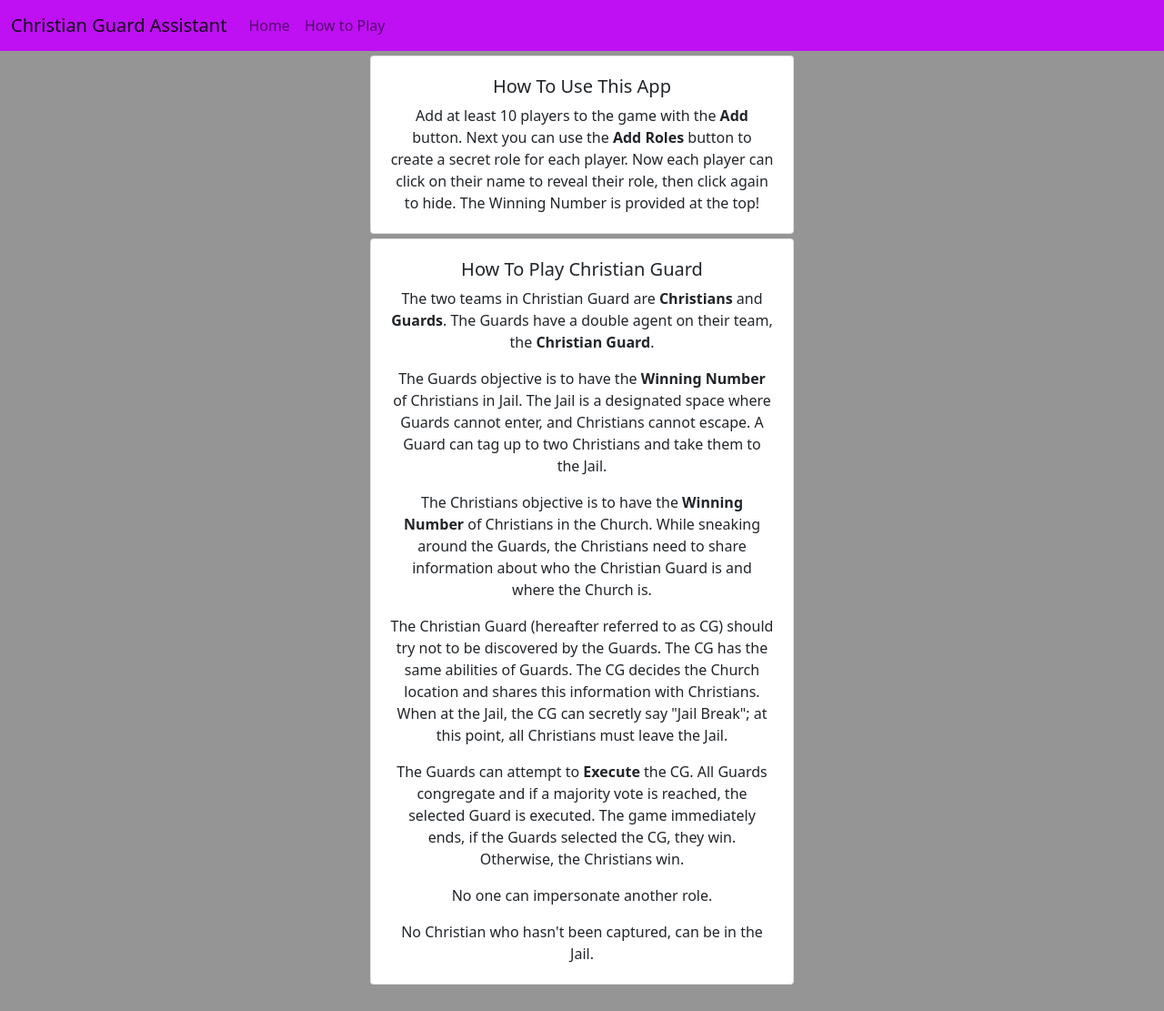
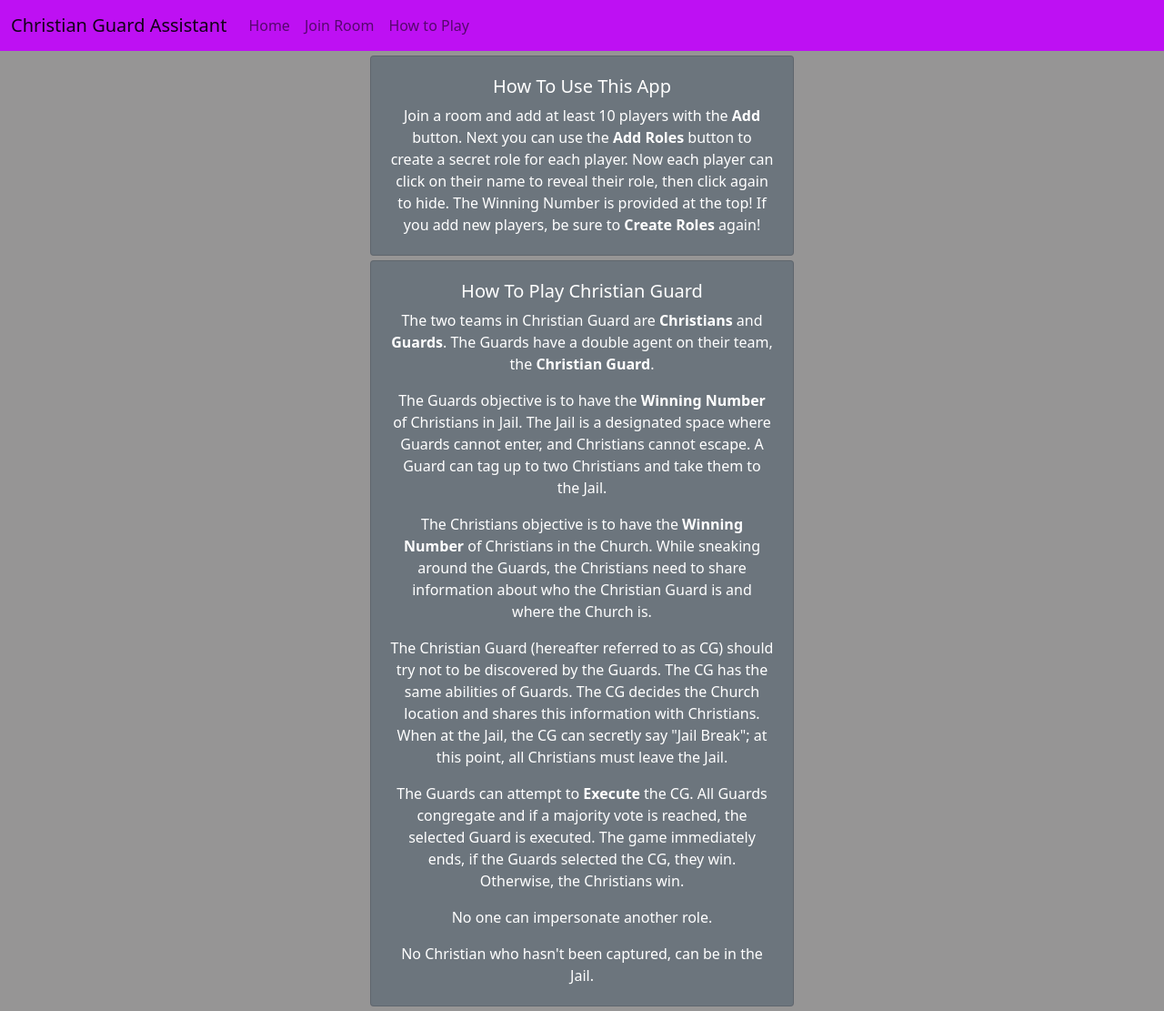
Before and after one commit to gary-kaufman/Christian-Guard-Assistant, a Flask app: page /info in a window 1280 px wide. Shown: the whole page at 91% size. Before the commit the page ends 1082 px from the top, so only its background shows below. Run offline with Flask 2, Linux system fonts and the light colour scheme.

Commit message:
added rooms with codes

```diff
--- a/app.py
+++ b/app.py
@@ -1,145 +1,201 @@
 from sqlite3.dbapi2 import connect
-from flask import Flask, render_template, request, g
+from flask import Flask, render_template, request, g, session
 import sqlite3
+from flask.helpers import url_for
 from helpers import get_roles, check_name
-
 from werkzeug.utils import redirect
+from datetime import timedelta
 
 app = Flask(__name__)
+app.secret_key = "poiujkfepqocjnwoicz"  # This is required by session
+app.permanent_session_lifetime = timedelta(hours=5)
 
+# Functions to prepare and utilize the database
 def connect_db():
-    sql = sqlite3.connect('./players.db')
+    sql = sqlite3.connect('./rooms.db')
     sql.row_factory = sqlite3.Row
     return sql
+
 
 def get_db():
     if not hasattr(g, 'sqlite3'):
         g.sqlite3_db = connect_db()
     return g.sqlite3_db
 
+
 @app.teardown_appcontext
 def close_db(error):
     if hasattr(g, 'sqlite3_db'):
         g.sqlite3_db.close()
 
-win_num = 0
-w_n_statement = "Add at least 10 players and then click Create Roles!"
+# These values are prepared for gameplay
+winning_number = 0
+statement = "Add at least 10 players and then click Create Roles!"  # The statement is updated frequently
+
+
+@app.route("/join_room", methods=["GET", "POST"]) # If the user is not in session, they will be redirected here
+def join_room():
+    if request.method == "POST":
+        room_name = request.form.get("room_name")
+        room_code = request.form.get("room_code")
+        db = get_db()
+        check_rooms = db.execute("SELECT * FROM rooms WHERE room_name = ?", (room_name,))
+        rows = check_rooms.fetchall()
+
+        if len(rows) != 1 or rows[0]["room_code"] != room_code:  # Validate that room exists and code matches
+            return render_template("/join_room.html")
+
+        else:
+            session['room'] = room_name
+            return redirect("/")
+
+    else:
+        return render_template("/join_room.html")
+
+
+@app.route("/leave_room")
+def leave_room():
+    session.clear()
+    return redirect("/join_room")
+
 
 @app.route("/", methods = ["GET", "POST"])
 def home():
-    global w_n_statement
+    global statement
+    if 'room' in session:
 
-    if request.method == "POST":
-        player_name = request.form.get("player_name")  # Get player name
-        valid_name = check_name(player_name) # Check if valid
-        if valid_name:
-            db = get_db()
-            db.execute("INSERT INTO players (name) VALUES (?)", (player_name,))
-            db.commit()  # must push this to store in database!
-            all_players = db.execute("SELECT * FROM players ORDER BY id DESC")  # Get dict of players
-            rows = all_players.fetchall()
-            w_n_statement = "Add at least 10 players and then click Create Roles!"
-            return render_template("index.html", rows=rows, w_n_statement=w_n_statement)
+        if request.method == "POST":
+            player_name = request.form.get("player_name")  # Get player name
+            valid_name = check_name(player_name)  # Check if name is not empty or contains numbers
+
+            if valid_name:
+                # If name is valid, insert into game
+                db = get_db()
+                sql = "INSERT INTO {} (name) VALUES (?)".format(session["room"])
+                db.execute(sql, (player_name,))
+                db.commit()
+
+                # Get list of players for display
+                sql = "SELECT * FROM {}".format(session["room"])
+                all_players = db.execute(sql)
+                rows = all_players.fetchall()
+                statement = "Add at least 10 players and then click Create Roles!"
+                return render_template("index.html", rows=rows, statement=statement, room=session['room'])
+
+            else:
+                statement = "Invalid Name!"
+                return redirect("/")
 
         else:
-            w_n_statement = "Invalid Name!"
-            return redirect("/")
+            # Get list of players for display
+            db = get_db()
+            sql = "SELECT * FROM {}".format(session['room'])
+            all_players = db.execute(sql)
+            rows = all_players.fetchall()
+            return render_template("index.html", rows=rows, statement=statement, room=session['room'])
 
     else:
-        db = get_db()
-        all_players = db.execute("SELECT * FROM players ORDER BY id DESC")  # Get dict of players
-        rows = all_players.fetchall()
-        return render_template("index.html", rows=rows, w_n_statement=w_n_statement)
+        return redirect("/join_room")
+
 
 @app.route("/delete/<name>")
 def delete(name):
-    db = get_db()
-    db.execute("DELETE FROM players WHERE name=(?)", (name,))
-    db.commit()
+    if 'room' in session:
 
-    # Produce new win number!
-    # Get length of total number of players
-    global win_num
-    global w_n_statement
+        # Delete player from game
+        db = get_db()
+        sql = "DELETE FROM {} WHERE name=(?)".format(session['room'])
+        db.execute(sql,(name,))
+        db.commit()
 
-    cursor = db.execute("SELECT COUNT('names') from players")
-    temp_cursor = cursor.fetchone()
+        # When a player is deleted, we must update the Winning Number
+        global winning_number
+        global statement
+        sql = "SELECT COUNT('names') from {}".format(session['room'])
+        cursor = db.execute(sql)
+        temp_cursor = cursor.fetchone()
+        total_player_count = temp_cursor[0]
 
-    p_count = temp_cursor[0]  # Total player count
+        # If the player count is now less that 10, prompt user to add more players
+        if total_player_count < 10:
+            statement = "Add at least 10 players and then click Create Roles!"
+            return redirect("/")
 
-    if p_count < 10:
-        w_n_statement = "Add at least 10 players and then click Create Roles!"
-        return redirect("/")
+        # Otherwise, count the number of Christians remaining,
+        roles = get_roles(total_player_count)
+        christian_count = 0
+
+        for item in roles:
+            if item == "Christian":
+                christian_count += 1
+
+        winning_number = (christian_count - 1)  # and subtract 1 from the winning number, because of the deleted player
+        statement = "The Winning Number is {}!".format(str(winning_number))
+        return redirect('/')
+
+    else:
+        return redirect("/join_room")
 
 
-    roles = get_roles(p_count)
+@app.route("/clear_players")  # This deletes all players from the database and resets the statement
+def clear_players():
+    if 'room' in session:
+        db = get_db()
+        sql = "DELETE FROM {}".format(session['room'])
+        db.execute(sql)
+        db.commit()
+        global statement
+        statement = "Add at least 10 players and then click Create Roles!"
+        return redirect('/')
 
-    c_count = 0
-    for item in roles:
-        if item == "Christian":
-            c_count += 1
+    else:
+        return redirect('/join_room')
 
 
-    win_num = (c_count - 1)
+@app.route("/create_roles")  # This creates roles for all players
+def create_roles():
+    if 'room' in session:
+        db = get_db()
+        sql = "SELECT COUNT('names') from {}".format(session["room"])
+        cursor = db.execute(sql)
+        temp_cursor = cursor.fetchone()
+        total_player_count = temp_cursor[0]
+
+        if total_player_count < 10:  # If there are less than 10 players, you cannot create roles
+            return redirect("/")
+
+        # Next we find the Winning Number
+        roles = get_roles(total_player_count)  # This function prepares a list of roles for the players
+        christian_count = 0
+        for item in roles:
+            if item == "Christian":
+                christian_count += 1
+
+        global winning_number
+        winning_number = (christian_count - 1)
+        global statement
+        statement = "The Winning Number is {}!".format(str(winning_number))
+
+        # Then we iterate through roles list and UPDATE each player with role
+        sql = "SELECT * FROM {}".format(session["room"])
+        cursor = db.execute(sql)
+        rows = cursor.fetchall()
+
+        for row in rows:
+            role = roles.pop()
+            sql = "UPDATE {} SET role = (?) WHERE name = (?)".format(session["room"])
+            db.execute(sql,(role, row['name'],))
+            db.commit()
+        return redirect('/')
+
+    else:
+        return redirect('/join_room')
 
 
-    w_n_statement = "The Winning Number is {}!".format(str(win_num))
-
-    return redirect('/')
-
-@app.route("/clear_players")
-def clear_players():
-    db = get_db()
-    db.execute("DELETE FROM players")
-    db.commit()
-
-    global w_n_statement
-    w_n_statement = "Add at least 10 players and then click Create Roles!"
-
-    return redirect('/')
-
-
-@app.route("/create_roles")
-def create_roles():
-    # Get length of total number of players
-    db = get_db()
-    cursor = db.execute("SELECT COUNT('names') from players")
-    temp_cursor = cursor.fetchone()
-
-    p_count = temp_cursor[0]  # Total player count
-
-    if p_count < 10:
-        return redirect("/")
-
-
-    roles = get_roles(p_count)
-
-    # Get winning number!
-    c_count = 0
-    for item in roles:
-        if item == "Christian":
-            c_count += 1
-
-    global win_num
-    win_num = (c_count - 1)
-
-    global w_n_statement
-    w_n_statement = "The Winning Number is {}!".format(str(win_num))
-
-    # Iterate through list and UPDATE each player with role
-    cursor = db.execute("SELECT * FROM players ORDER BY id DESC")
-    rows = cursor.fetchall()
-
-    for row in rows:
-        role = roles.pop()
-        db.execute("UPDATE players SET role = ? WHERE id = ?", (role, row['id'],))
-        db.commit()
-
-    return redirect('/')
-
-@app.route("/info")
+@app.route("/info")  # This page explains how to use the app and play the game
 def info():
     return render_template("info.html")
 
+
 if __name__ == '__main__':
-    app.run()
+    app.run(debug=True)
--- a/templates/info.html
+++ b/templates/info.html
@@ -4,16 +4,16 @@
 
 {% block main %}
 <div class="container">
-    <div class="card">
+    <div class="card text-white" style="background-color: #6c757d;">
         <div class="card-body">
             <h5 class="card-title">How To Use This App</h5>
-            <p class="card-text">Add at least 10 players to the game with the <strong>Add</strong> button.
+            <p class="card-text"> Join a room and add at least 10 players with the <strong>Add</strong> button.
                 Next you can use the <strong>Add Roles</strong> button to create a secret role for each player.
                 Now each player can click on their name to reveal their role, then click again to hide.
-                The Winning Number is provided at the top!</p>
+                The Winning Number is provided at the top! If you add new players, be sure to <strong>Create Roles</strong> again!</p>
         </div>
     </div>
-    <div class="card">
+    <div class="card text-white" style="background-color: #6c757d;">
         <div class="card-body">
             <h5 class="card-title">How To Play Christian Guard</h5>
             <p class="card-text">The two teams in Christian Guard are <strong>Christians</strong> and <strong>Guards</strong>.
--- a/templates/layout.html
+++ b/templates/layout.html
@@ -27,6 +27,9 @@
                 <a class="nav-link" href="{{ url_for('home') }}">Home</a>
               </li>
               <li class="nav-item">
+                <a class="nav-link" href="{{ url_for('join_room') }}">Join Room</a>
+              </li>
+              <li class="nav-item">
                 <a class="nav-link" href="{{ url_for('info') }}">How to Play</a>
               </li>
             </ul>
```
Also changed, not shown: TODO.txt (+6 -1 lines), templates/index.html (+10 -9 lines), templates/join_room.html (added, +27 -0 lines), players.db (deleted), rooms.db (added).
